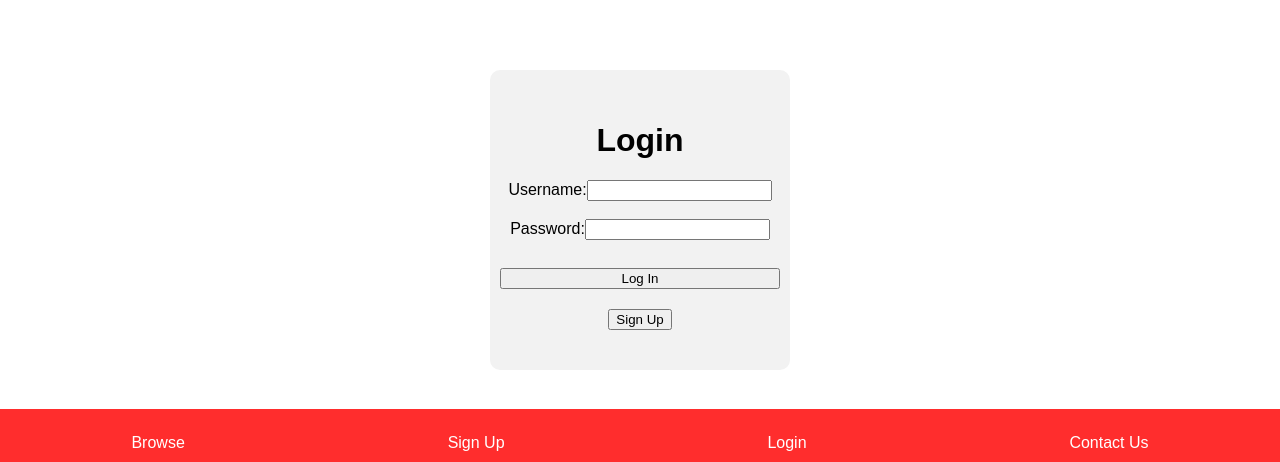
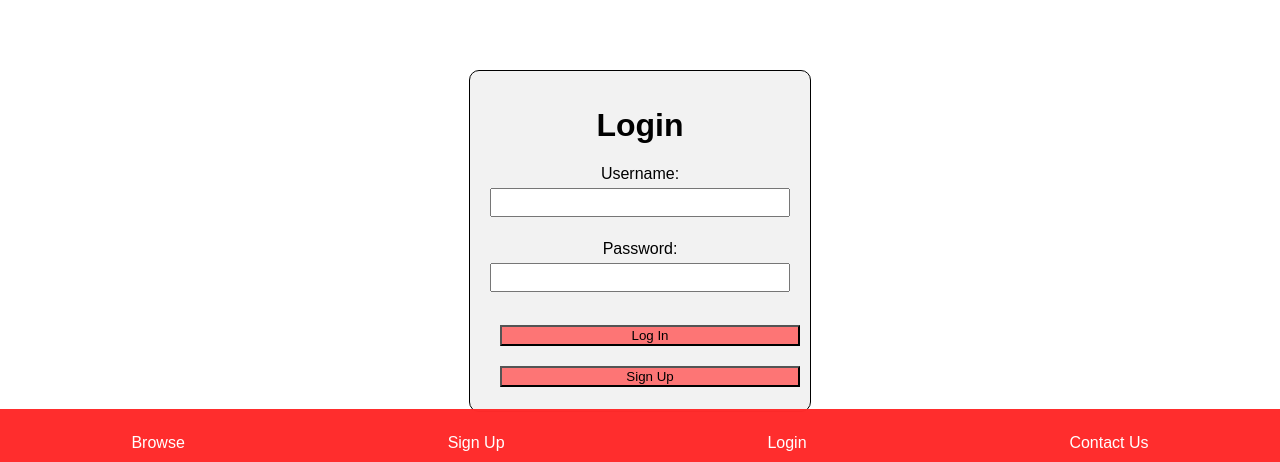
Before and after one commit to johnhkim124/Chippy, a React (Create React App) app in the folder chippy-client/: page /login in a window 1280 px wide. Shown: the part 335-797 px from the top of the page. Built offline with nearby package versions, Linux system fonts and the light colour scheme.

Commit message:
sign in form css

```diff
--- a/chippy-client/src/screens/addSnack/addSnack.css
+++ b/chippy-client/src/screens/addSnack/addSnack.css
@@ -1,6 +1,5 @@
 .create-snack-form {
   display: flex;
-  justify-content: left;
   border: 1px solid black;
   width: 500px;
   height: 600px;
--- a/chippy-client/src/screens/login/Login.jsx
+++ b/chippy-client/src/screens/login/Login.jsx
@@ -20,6 +20,7 @@ export default function Login(props) {
 
   return (
     <form
+      className="login-form"
       onSubmit={(e) => {
         e.preventDefault();
         handleLogin(formData);
--- a/chippy-client/src/screens/login/login.css
+++ b/chippy-client/src/screens/login/login.css
@@ -15,3 +15,23 @@ form button {
   text-decoration: none;
   /* width: 100px; */
 }
+
+.login-form {
+  display: flex;
+  border: 1px solid black;
+  width: 300px;
+  height: 300px;
+  padding: 20px;
+}
+
+.login-form input {
+  width: 100%;
+  padding: 5px 16px;
+  margin: 5px 0;
+  box-sizing: border-box;
+}
+
+.login-form button {
+  width: 100%;
+  background-color: rgba(255, 103, 103, 0.89);
+}
```
Also changed, not shown: 1 other file (tests, documents, lock files or other folders).
